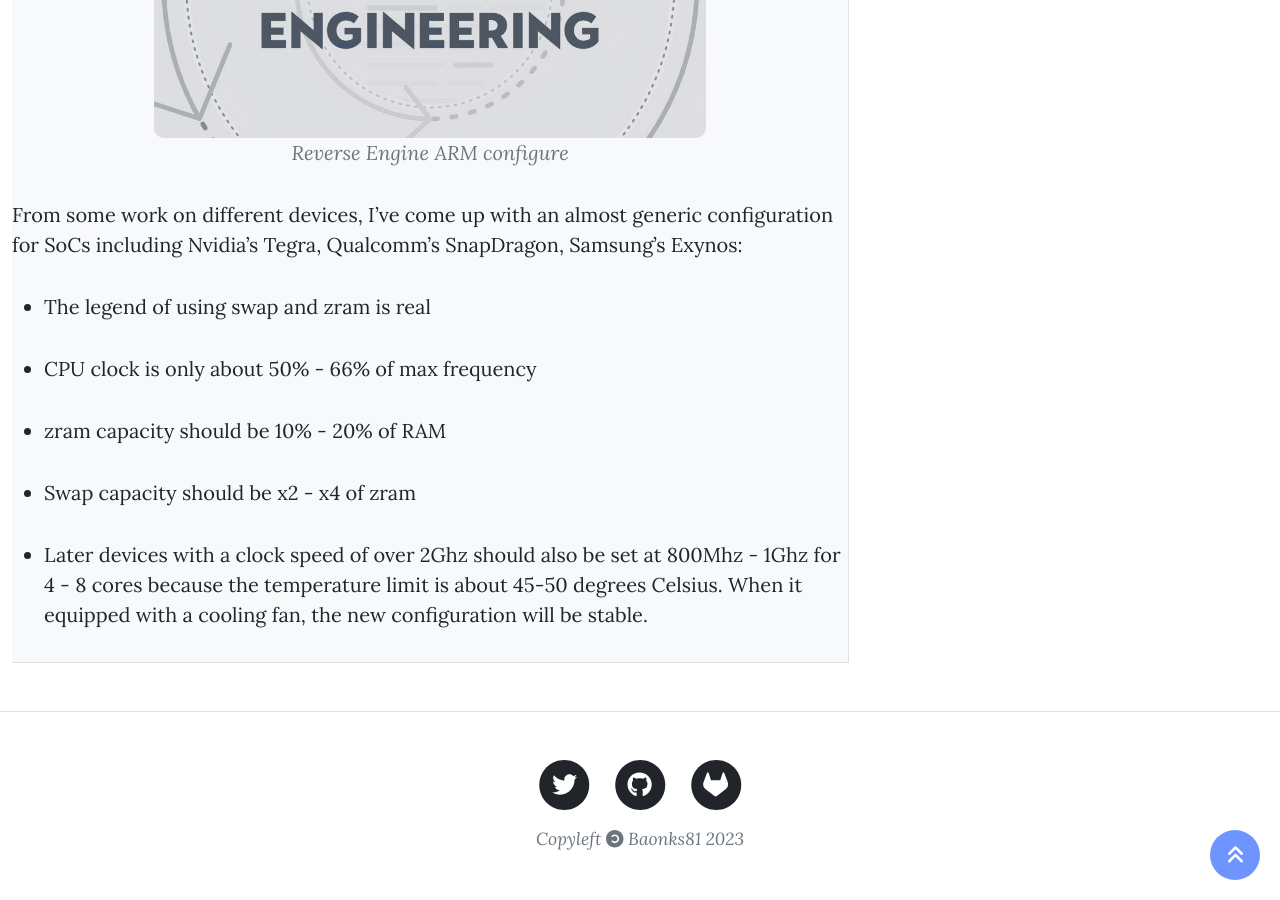
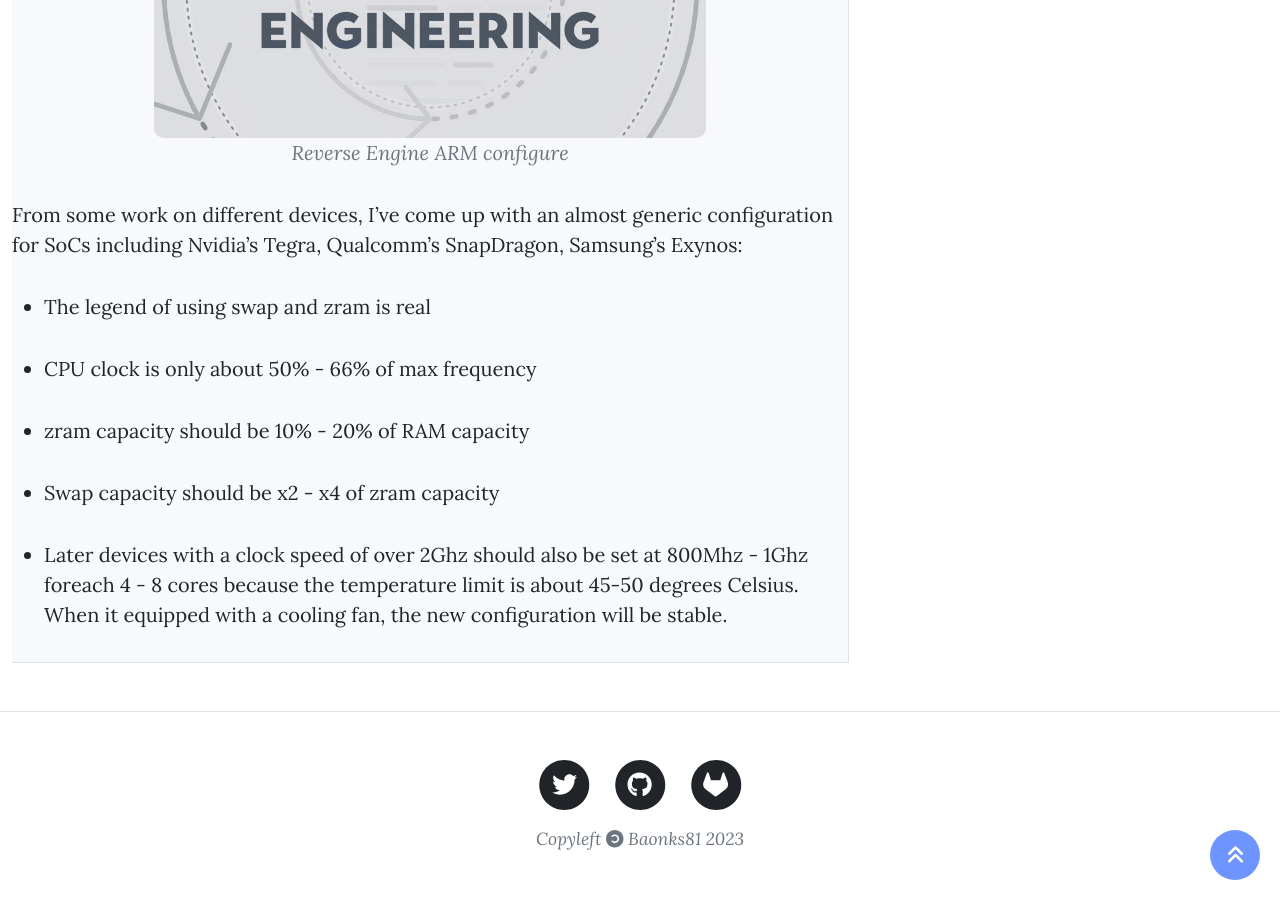
Before and after one commit to Baonks81/baonks81.github.io, a Jekyll site: the page built from _posts/2023-03-25-Reverse-Engine-Arm-Configure-Cpufreq-And-Input-Output.md, in a window 1280 px wide and 900 px high, scrolled down 1178 px. Built offline with Jekyll 4.4.1, drawn with Linux system fonts in a browser that asks for light colours; nearby versions of some CDN libraries; library files that are not in the unit come from our copies.

Commit message:
Update 2023-03-25-Reverse-Engine-Arm-Configure-Cpufreq-And-Input-Output.md

```diff
--- a/_posts/2023-03-25-Reverse-Engine-Arm-Configure-Cpufreq-And-Input-Output.md
+++ b/_posts/2023-03-25-Reverse-Engine-Arm-Configure-Cpufreq-And-Input-Output.md
@@ -19,8 +19,8 @@
 
 - CPU clock is only about 50% - 66% of max frequency
 
-- zram capacity should be 10% - 20% of RAM
+- zram capacity should be 10% - 20% of RAM capacity
 
-- Swap capacity should be x2 - x4 of zram
+- Swap capacity should be x2 - x4 of zram capacity
 
-- Later devices with a clock speed of over 2Ghz should also be set at 800Mhz - 1Ghz for 4 - 8 cores because the temperature limit is about 45-50 degrees Celsius. When it equipped with a cooling fan, the new configuration will be stable.
+- Later devices with a clock speed of over 2Ghz should also be set at 800Mhz - 1Ghz foreach 4 - 8 cores because the temperature limit is about 45-50 degrees Celsius. When it equipped with a cooling fan, the new configuration will be stable.
```
